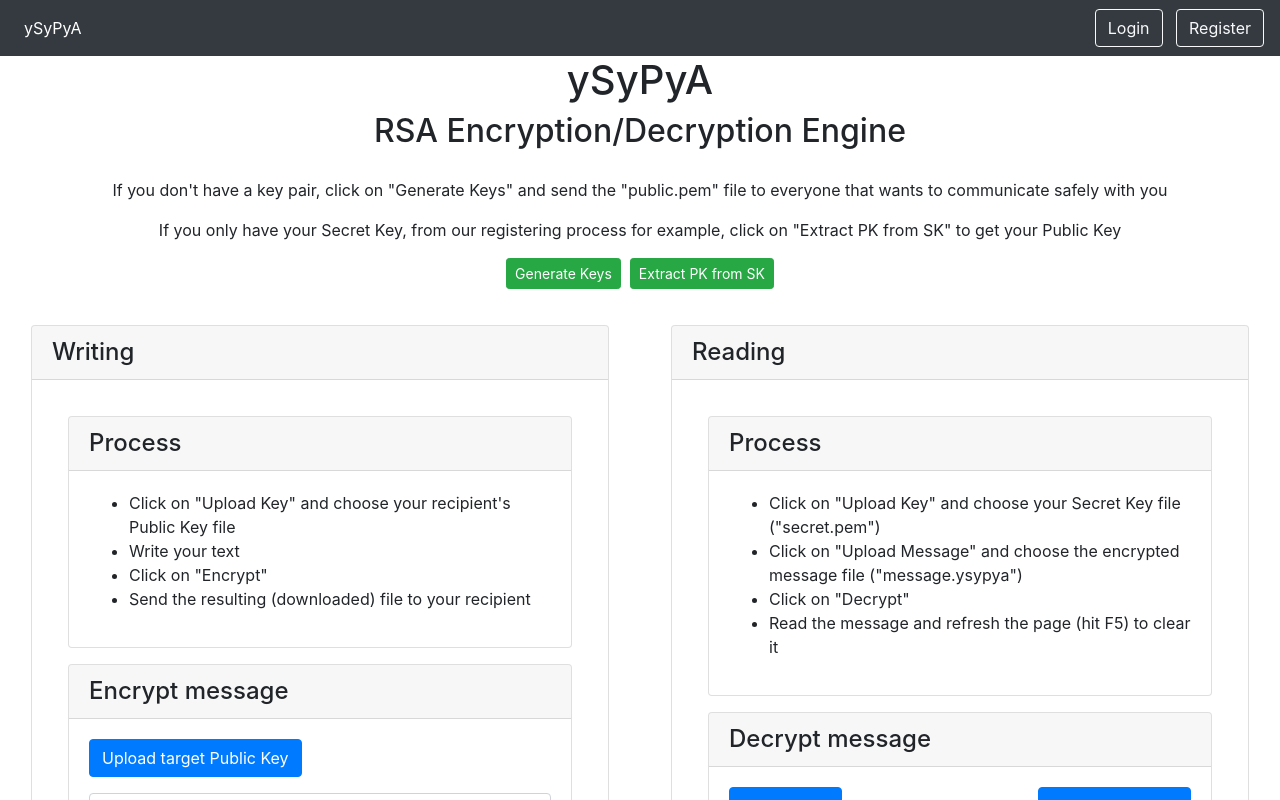
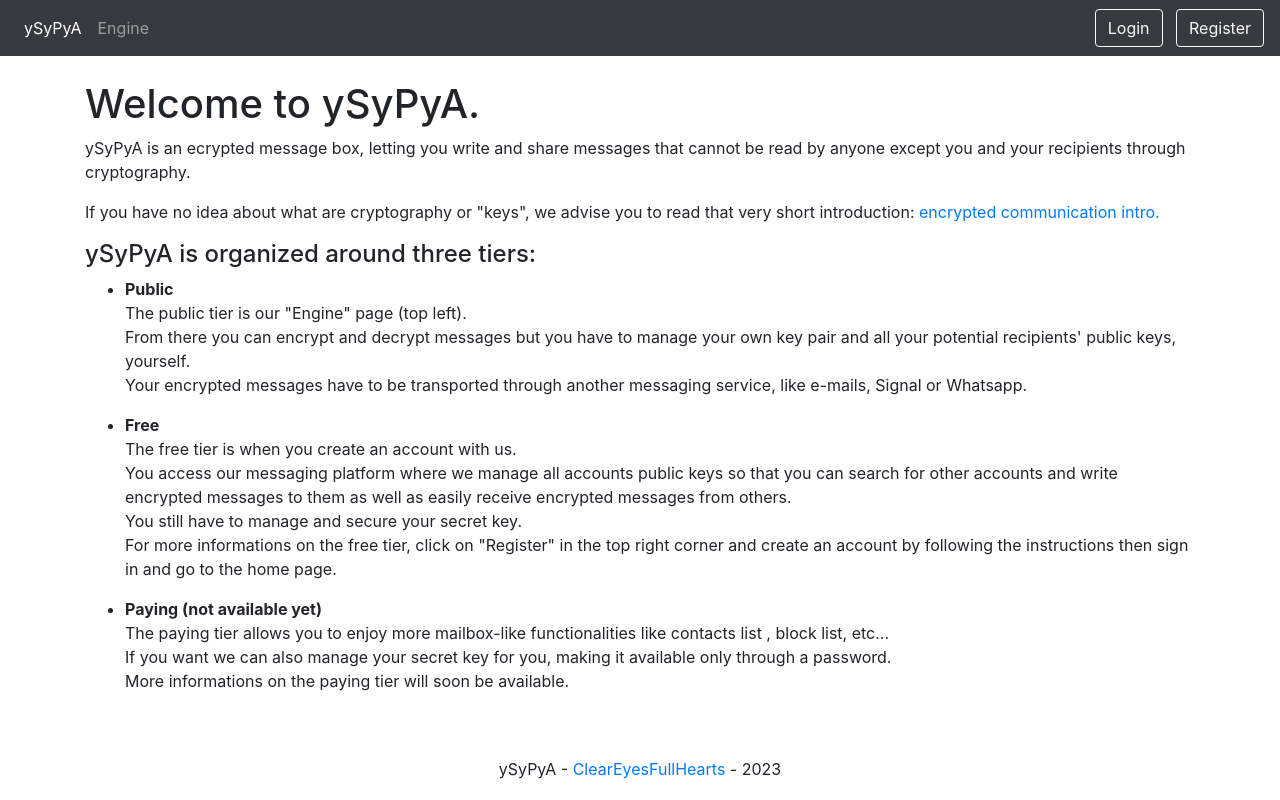
Before and after one commit to ClearEyesFullHearts/msm, a Vue app in the folder public/: page / in a window 1280 px wide. Shown: the top 800 px of the page. Built offline with nearby package versions, Linux system fonts and the light colour scheme; no server answers.

Commit message:
better home page

```diff
--- a/public/src/components/Nav.vue
+++ b/public/src/components/Nav.vue
@@ -26,6 +26,12 @@ async function incinerate() {
         class="nav-item nav-link"
       >
         ySyPyA
+      </router-link>
+      <router-link
+        to="/engine"
+        class="nav-item nav-link"
+      >
+        Engine
       </router-link>
     </div>
     <div>
--- a/public/src/router/index.js
+++ b/public/src/router/index.js
@@ -1,7 +1,7 @@
 import { createRouter, createWebHistory } from 'vue-router';
 
 import { useAuthStore, useAlertStore } from '@/stores';
-import { Home, Engine } from '@/views';
+import { Home, Engine, Public } from '@/views';
 import accountRoutes from './account.routes';
 import messagesRoutes from './messages.routes';
 import memoryRoutes from './memory.routes';
@@ -10,7 +10,8 @@ export const router = createRouter({
     history: createWebHistory(import.meta.env.BASE_URL),
     linkActiveClass: 'active',
     routes: [
-        { path: '/', component: Engine },
+        { path: '/', component: Public },
+        { path: '/engine', component: Engine },
         { path: '/home', component: Home },
         { ...accountRoutes },
         { ...messagesRoutes },
@@ -26,7 +27,7 @@ router.beforeEach(async (to) => {
     alertStore.clear();
 
     // redirect to login page if not logged in and trying to access a restricted page
-    const publicPages = ['/', '/account/login', '/account/register'];
+    const publicPages = ['/', '/engine', '/account/login', '/account/register'];
     const authRequired = !publicPages.includes(to.path);
     const authStore = useAuthStore();
 
--- a/public/src/views/Engine.vue
+++ b/public/src/views/Engine.vue
@@ -132,8 +132,12 @@ async function onChallengeFilePicked(evt) {
 
 <template>
   <div class="container-fluid">
-    <h1 class="text-center">ySyPyA</h1>
-    <h2 class="text-center">RSA Encryption/Decryption Engine</h2>
+    <h1 class="text-center">
+      ySyPyA
+    </h1>
+    <h2 class="text-center">
+      RSA Encryption/Decryption Engine
+    </h2>
     <div class="card-body text-center">
       <p>
         If you don't have a key pair, click on "Generate Keys"
@@ -144,6 +148,14 @@ async function onChallengeFilePicked(evt) {
         If you only have your Secret Key, from our registering process for example,
         click on "Extract PK from SK"
         to get your Public Key
+      </p>
+      <p>
+        If you have no idea what we are talking about here, report to the home page
+        or read that very short introduction:
+        <a
+          href="https://github.com/ClearEyesFullHearts/msm/blob/main/INTRODUCTION.md"
+          target="_blank"
+        >encrypted communication intro.</a>
       </p>
       <button
         class="btn btn-sm btn-success"
@@ -179,7 +191,10 @@ async function onChallengeFilePicked(evt) {
               </h4>
               <div class="card-body">
                 <ul>
-                  <li>Click on "Upload Key" and choose your recipient's Public Key file</li>
+                  <li>
+                    Click on "Upload target Public Key" and choose your
+                    recipient's Public Key file
+                  </li>
                   <li>Write your text</li>
                   <li>Click on "Encrypt"</li>
                   <li>Send the resulting (downloaded) file to your recipient</li>
--- /dev/null
+++ b/public/src/views/Public.vue
@@ -0,0 +1,55 @@
+<script setup>
+</script>
+
+<template>
+  <div class="container pt-4 pb-4">
+    <div>
+      <h1>Welcome to ySyPyA.</h1>
+      <p>
+        ySyPyA is an ecrypted message box, letting you write and
+        share messages that cannot be read by anyone except you and your recipients
+        through cryptography.
+      </p>
+      <p>
+        If you have no idea about what are cryptography or "keys", we advise you to read that very
+        short introduction:
+        <a href="https://github.com/ClearEyesFullHearts/msm/blob/main/INTRODUCTION.md" target="_blank">encrypted communication intro.</a>
+      </p>
+      <h4>ySyPyA is organized around three tiers:</h4>
+      <ul>
+        <li>
+          <b>Public</b>
+          <p>
+            The public tier is our "Engine" page (top left).<br>
+            From there you can encrypt and decrypt messages but you have to manage your own key pair
+            and all your potential recipients' public keys, yourself.<br>
+            Your encrypted messages have to be transported through another messaging service,
+            like e-mails, Signal or Whatsapp.
+          </p>
+        </li>
+        <li>
+          <b>Free</b>
+          <p>
+            The free tier is when you create an account with us.<br>
+            You access our messaging platform where we manage all accounts public keys
+            so that you can search for other accounts and write encrypted messages to them
+            as well as easily receive encrypted messages from others.<br>
+            You still have to manage and secure your secret key.<br>
+            For more informations on the free tier, click on "Register" in the top right corner and
+            create an account by following the instructions then sign in and go to the home page.
+          </p>
+        </li>
+        <li>
+          <b>Paying (not available yet)</b>
+          <p>
+            The paying tier allows you to enjoy more mailbox-like functionalities like contacts list
+            , block list, etc...<br>
+            If you want we can also manage your secret key for you,
+            making it available only through a password.<br>
+            More informations on the paying tier will soon be available.
+          </p>
+        </li>
+      </ul>
+    </div>
+  </div>
+</template>
--- a/public/src/views/account/Login.vue
+++ b/public/src/views/account/Login.vue
@@ -41,6 +41,26 @@ async function onLog() {
 </script>
 
 <template>
+  <div class="card m-3">
+    <h4 class="card-header">
+      TL/DR
+    </h4>
+    <div class="card-body">
+      <ul>
+        <li>Enter your username</li>
+        <li>Click on "Login", it will open a window for you to choose a file</li>
+        <li>
+          Look for the file that was downloaded during the registration process,
+          i.e. "@[your username].pem" in the download folder if you haven't done anything
+        </li>
+        <li>
+          If you're on mobile you may have to choose an app to pick the file,
+          choose "Files" or something similar, then pick the file.
+        </li>
+        <li>You will be connected and redirected to your InBox</li>
+      </ul>
+    </div>
+  </div>
   <div class="card m-3">
     <h4 class="card-header">
       Login
@@ -90,4 +110,23 @@ async function onLog() {
       >
     </div>
   </div>
+
+  <div class="card m-3">
+    <h4 class="card-header">
+      Full explanation
+    </h4>
+    <div
+      class="card-body"
+    >
+      <p>
+        When you click on the "Login" button, the browser request connection informations
+        for that username. The response is encrypted with that user's Public Key.
+      </p>
+      <p>
+        The file you pick is your Secret Key and is used to decrypt the server's response.
+        Once decrypted we use the JWT from the connection information to identify with the
+        server.
+      </p>
+    </div>
+  </div>
 </template>
--- a/public/src/views/account/Register.vue
+++ b/public/src/views/account/Register.vue
@@ -37,10 +37,13 @@ async function onSubmit(values) {
     </h4>
     <div class="card-body">
       <ul>
-        <li>Enter your new username</li>
-        <li>Click the Register button</li>
-        <li>Save the file that is automatically downloaded somewhere safe</li>
-        <li>Use it when prompted on Login</li>
+        <li>Enter the username you want to use</li>
+        <li>Click the "Register" button</li>
+        <li>
+          A file named "@[your username].pem" is automatically downloaded in your "Download" folder
+          (even you don't see it, believe us it did)
+        </li>
+        <li>Use that file when prompted on Login</li>
         <li>You have 10 minutes to activate your account by opening the "Welcome" message</li>
       </ul>
     </div>
--- a/public/src/views/index.js
+++ b/public/src/views/index.js
@@ -1,2 +1,3 @@
 export { default as Home } from './Home.vue';
 export { default as Engine } from './Engine.vue';
+export { default as Public } from './Public.vue';
```
Also changed, not shown: 2 other files (tests, documents, lock files or other folders).
